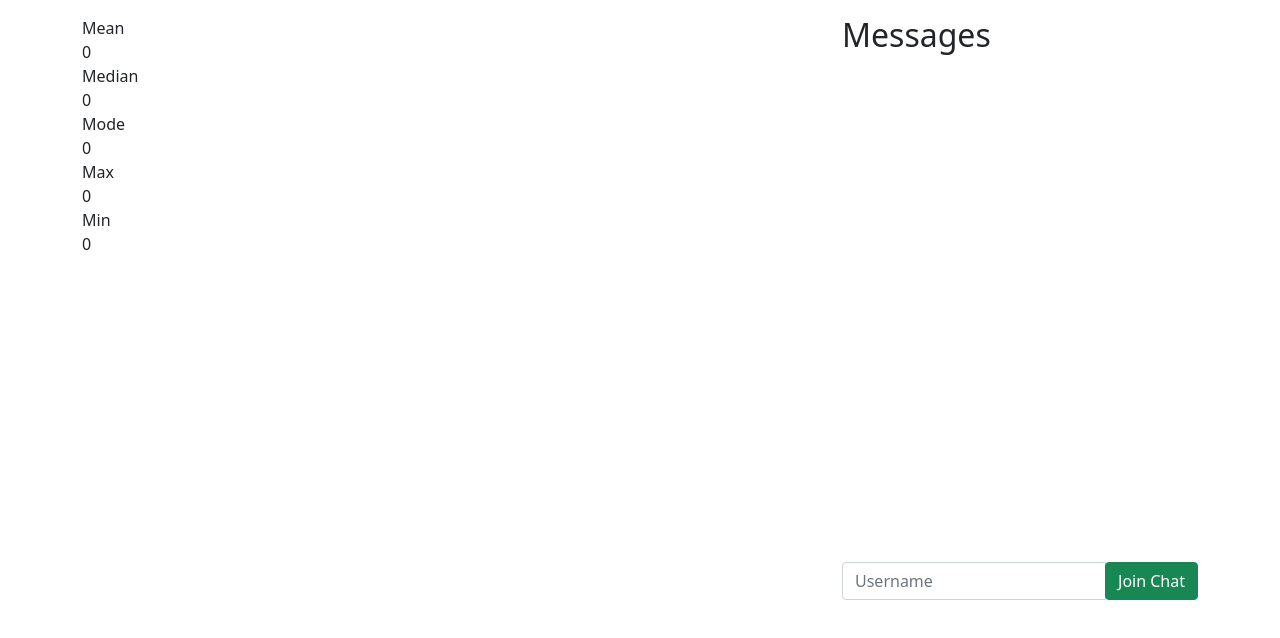
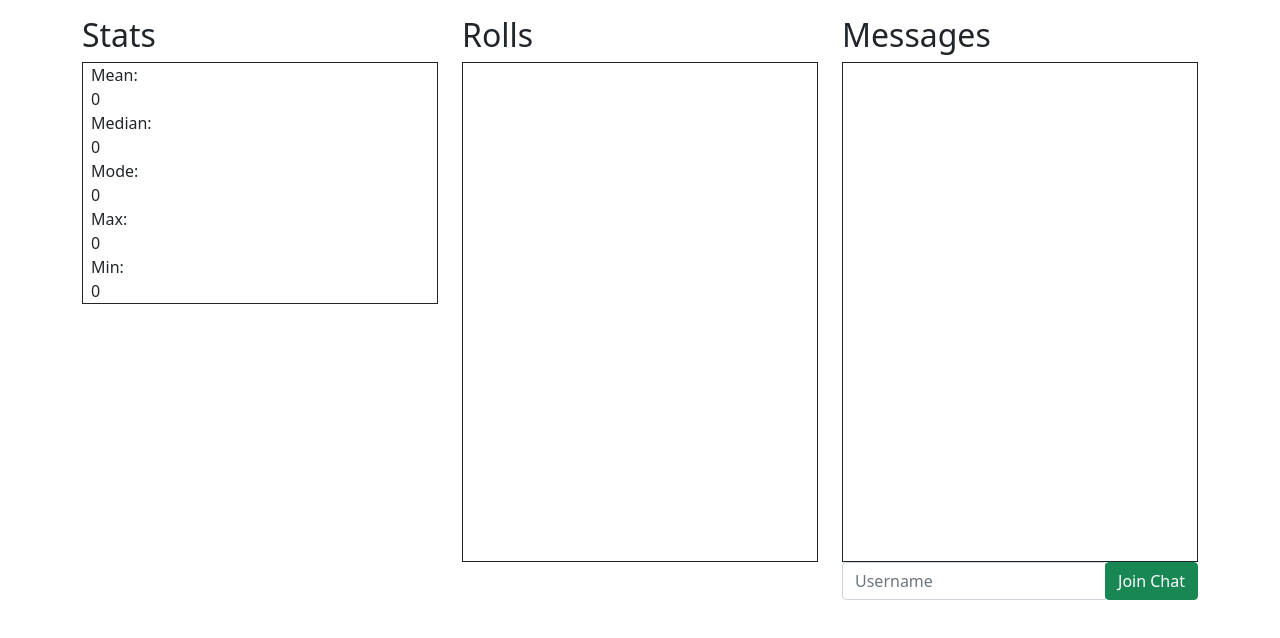
Before and after one commit to Evansdava/FoundryStats, a website: page static/index.html in a window 1280 px wide. Drawn offline with nearby package versions, Linux system fonts and the light colour scheme; no server answers.

Commit message:
Rolls now have their own scrollbox, and statbox has borders

```diff
--- a/static/client.js
+++ b/static/client.js
@@ -55,7 +55,8 @@ $(document).ready(() => {
     });
 
     socket.on('new roll', (roll) => {
-        // $('.main-container').append(`<p>${roll}</p>`)
         socket.emit('update stats', roll)
+        $('.rolls-container').append(`<p>${roll}</p>`)
+        $('.message-container').scrollTop($('.message-container').get(0).scrollHeight);
     })
 })
--- a/static/index.html
+++ b/static/index.html
@@ -14,29 +14,35 @@
 <body>
     <div class="container">
         <div class="row pt-3">
-            <div class="col-8">
-                <div class="stats">
+            <div class="col-4">
+                <h2>Stats</h2>
+                <div class="stats px-2 border border-dark">
 
-                    <label for="mean">Mean</label>
+                    <label for="mean">Mean:</label>
                     <div id="mean">0</div>
 
-                    <label for="median">Median</label>
+                    <label for="median">Median:</label>
                     <div id="median">0</div>
 
-                    <label for="mode">Mode</label>
+                    <label for="mode">Mode:</label>
                     <div id="mode">0</div>
 
-                    <label for="max">Max</label>
+                    <label for="max">Max:</label>
                     <div id="max">0</div>
 
-                    <label for="min">Min</label>
+                    <label for="min">Min:</label>
                     <div id="min">0</div>
+                </div>
+            </div>
+            <div class="col-4">
+                <h2>Rolls</h2>
+                <div class="rolls-container px-2 scroll border border-dark">
                 </div>
             </div>
             <div class="col-4 height-100">
                 <h2>Messages</h2>
-                <div class="chat-container scroll-area">
-                    <div class="message-container px-2 scroll">
+                <div class="chat-container">
+                    <div class="message-container px-2 scroll border border-dark">
                     </div>
                 </div>
                 <div class="input-group" id="username-form">
```
